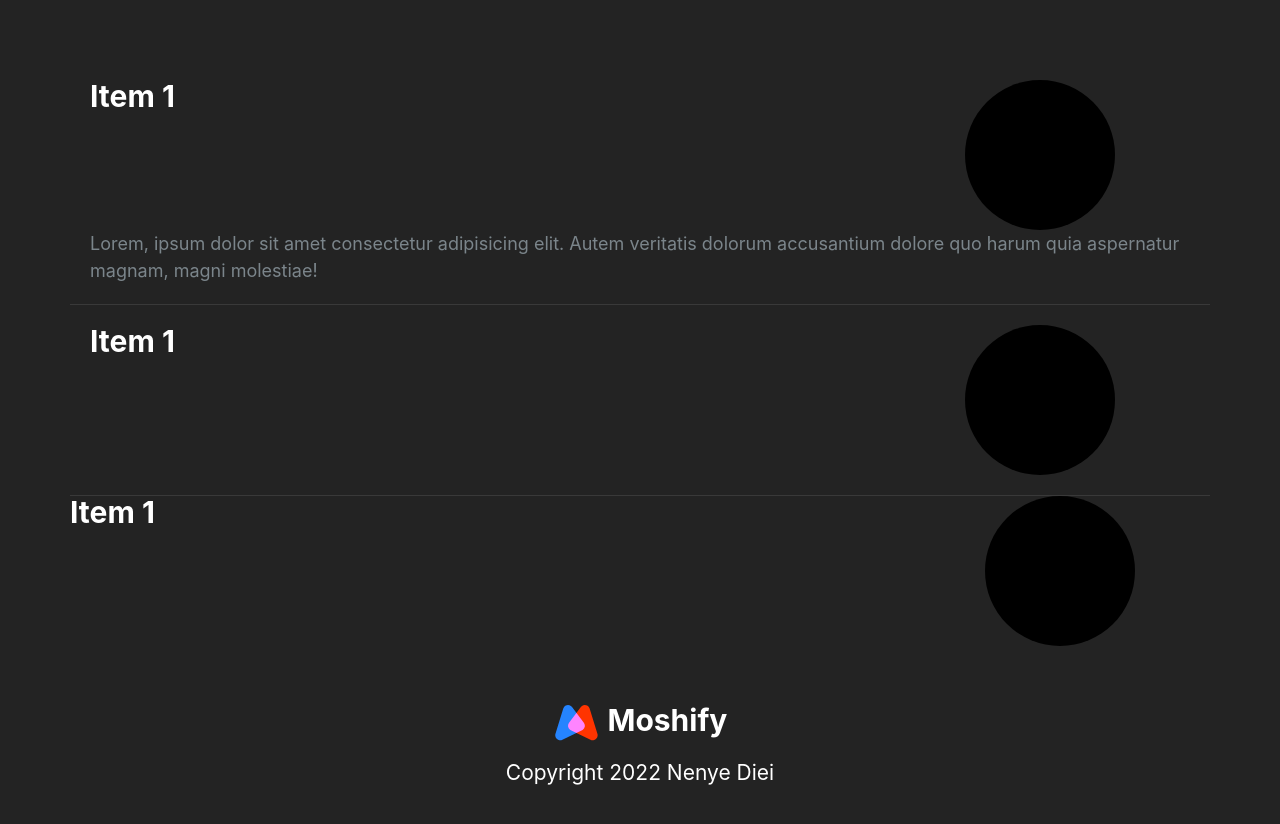
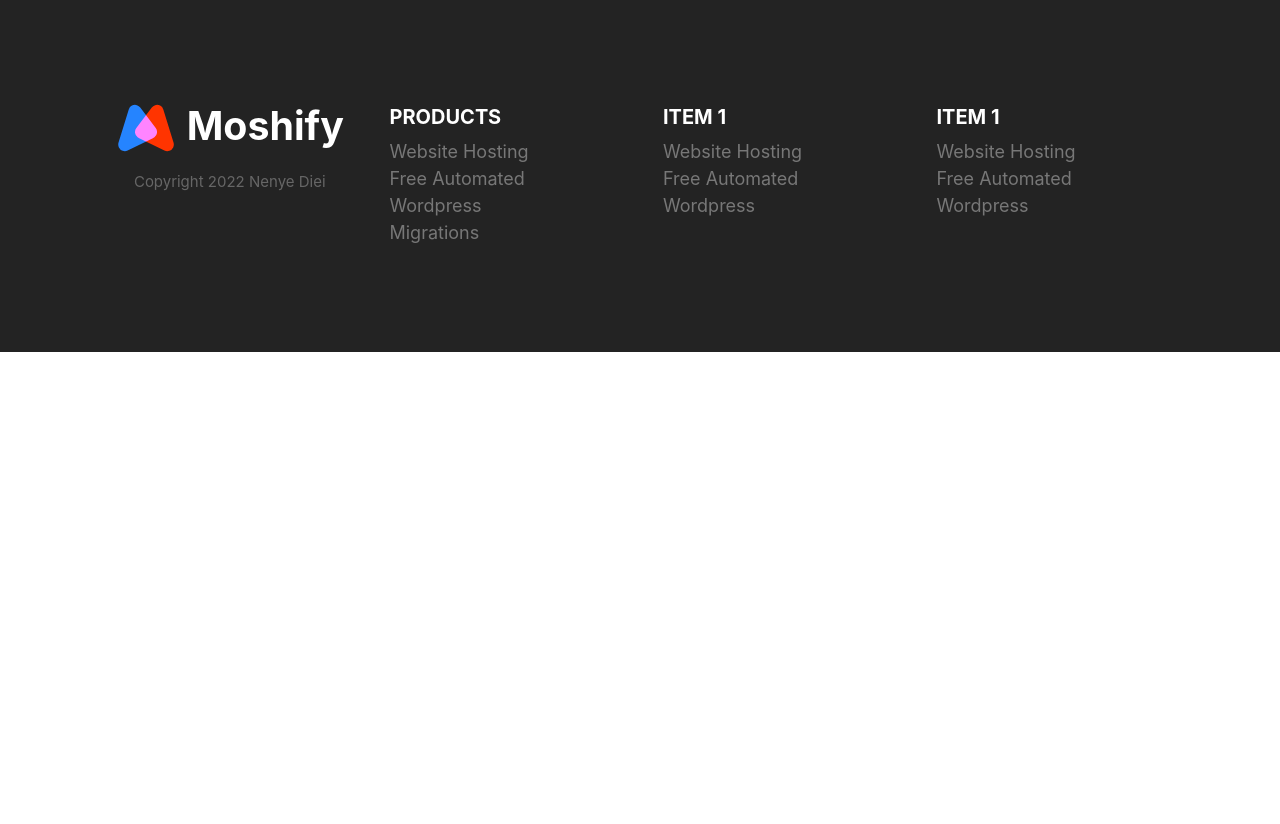
Before and after one commit to wctcprog98/commerce-site, a plain HTML site: page index.html in a window 1280 px wide. After the commit the page ends 800 px from the top, so only its background shows below. Drawn offline with Linux system fonts and the light colour scheme.

Commit message:
added TODO to code for possible change to images

```diff
--- a/css/styles.css
+++ b/css/styles.css
@@ -827,7 +827,58 @@ a {
     text-align: center;
   }
 
+  .footer__brand img {
+    /* TODO: Consider adding to all images */
+    width: 100%;
+  }
+
   .footer__copyright {
     color: #fff;
     font-size: 2.1rem;
+    opacity: .3;
   }
+
+  @media screen and (min-width: 768px) {
+    .footer__section {
+      grid-template-columns: repeat(auto-fit, minmax(10rem, 1fr));
+    }
+  }
+
+  .footer .collapsible__chevron {
+    display: none;
+  }
+
+  .footer .collapsible_content {
+    opacity: 1;
+    max-height: 100%
+  }
+
+  .footer__brand {
+    margin-top: 1rem;
+    order: -1;
+  }
+  .footer a {
+    color: #777;
+  }
+
+  footer a:hover {
+    color: #fff;
+    transition: color .3s;
+  }
+
+  .footer__copyright {
+    font-size: 1.5rem;
+  }
+
+  .footer__section {
+    border: none;
+    padding: 2.3rem;
+  }
+  .footer__section .list {
+    margin: 0;
+  }
+
+  .footer__heading {
+    font-size: 2rem;
+    text-transform: uppercase;
+  }
--- a/index.html
+++ b/index.html
@@ -10,44 +10,86 @@
     </head>
     <body>
         <footer class="block block--dark footer">
-            <div class="container grid">
+            <div class="container grid footer__section">
                 <section class="collapsible collapsible--expanded footer__section">
                     <header class="collapsible__header">
-                        <h2 class="collapsible__heading" footer__heading>Item 1</h2>
-                        <svg class="collapsible__chevron icon--chevron">
-                            <use xlink:href="images/sprite.svg#chevron"></use>
-                        </header>
-                        <div class="collapsible__content">
-                            Lorem, ipsum dolor sit amet consectetur adipisicing elit. Autem veritatis dolorum accusantium dolore quo harum quia aspernatur magnam, magni molestiae!
-                        </section>
-                        <section class="collapsible footer__section">
-                            <header class="collapsible__header">
-                                <h2 class="collapsible__heading footer__heading">Item 1</h2>
+                        <h2 class="collapsible__heading  footer__heading">Products</h2>
 
                         <svg class="collapsible__chevron icon--chevron">
                             <use xlink:href="images/sprite.svg#chevron"></use>
+                        </svg>
                     </header>
                     <div class="collapsible__content">
-                                    Lorem, ipsum dolor sit amet consectetur adipisicing elit. Autem veritatis dolorum accusantium dolore quo harum quia aspernatur magnam, magni molestiae!
+                        <ul class="list">
+                            <li>
+                                <a href="#">Website Hosting</a>
+                            </li>
+                            <li>
+                                <a href="#">Free Automated Wordpress</a>
+                            </li>
+                            <li>
+                                <a href="">
+                                    Migrations
+
+                                </a>
+                            </li>
+                        </ul>
+                    </div>
                 </section>
-
-                                <section class="collapsible footer_section">
+                <section class="collapsible collapsible--expanded footer__section">
                     <header class="collapsible__header">
-                                        <h2 class="collapsible__heading footer__heading">Item 1</h2>
+                        <h2 class="collapsible__heading  footer__heading">Item 1</h2>
 
                         <svg class="collapsible__chevron icon--chevron">
                             <use xlink:href="images/sprite.svg#chevron"></use>
+                        </svg>
                     </header>
                     <div class="collapsible__content">
-                                            Lorem, ipsum dolor sit amet consectetur adipisicing elit. Autem veritatis dolorum accusantium dolore quo harum quia aspernatur magnam, magni molestiae!
+                        <ul class="list">
+                            <li>
+                                <a href="#">Website Hosting</a>
+                            </li>
+                            <li>
+                                <a href="#">Free Automated Wordpress</a>
+                            </li>
+                            <li>
+                                <a href=""></a>
+                            </li>
+                        </ul>
+                    </div>
+                </section>
+
+
+                <section class="collapsible collapsible--expanded footer__section">
+                    <header class="collapsible__header">
+                        <h2 class="collapsible__heading  footer__heading">Item 1</h2>
+
+                        <svg class="collapsible__chevron icon--chevron">
+                            <use xlink:href="images/sprite.svg#chevron"></use>
+                        </svg>
+                    </header>
+                    <div class="collapsible__content">
+                        <ul class="list">
+                            <li>
+                                <a href="#">Website Hosting</a>
+                            </li>
+                            <li>
+                                <a href="#">Free Automated Wordpress</a>
+                            </li>
+                            <li>
+                                <a href="#"></a>
+                                <a href=""></a>
+                                <a href=""></a>
+                            </li>
+                        </ul>
+                    </div>
+                </section>
+
             </section>
             <footer class="footer__brand">
                 <img src="images/logo.svg" alt="">
                 <p class="footer__copyright">Copyright 2022 Nenye Diei</p>
             </footer>
         </div>
-                                </div>
-                            </footer>
     </body>
-                    </body>
-                </html>
+</html></div></body></html>
```
Lines whose indentation alone changed are shown as unchanged.
